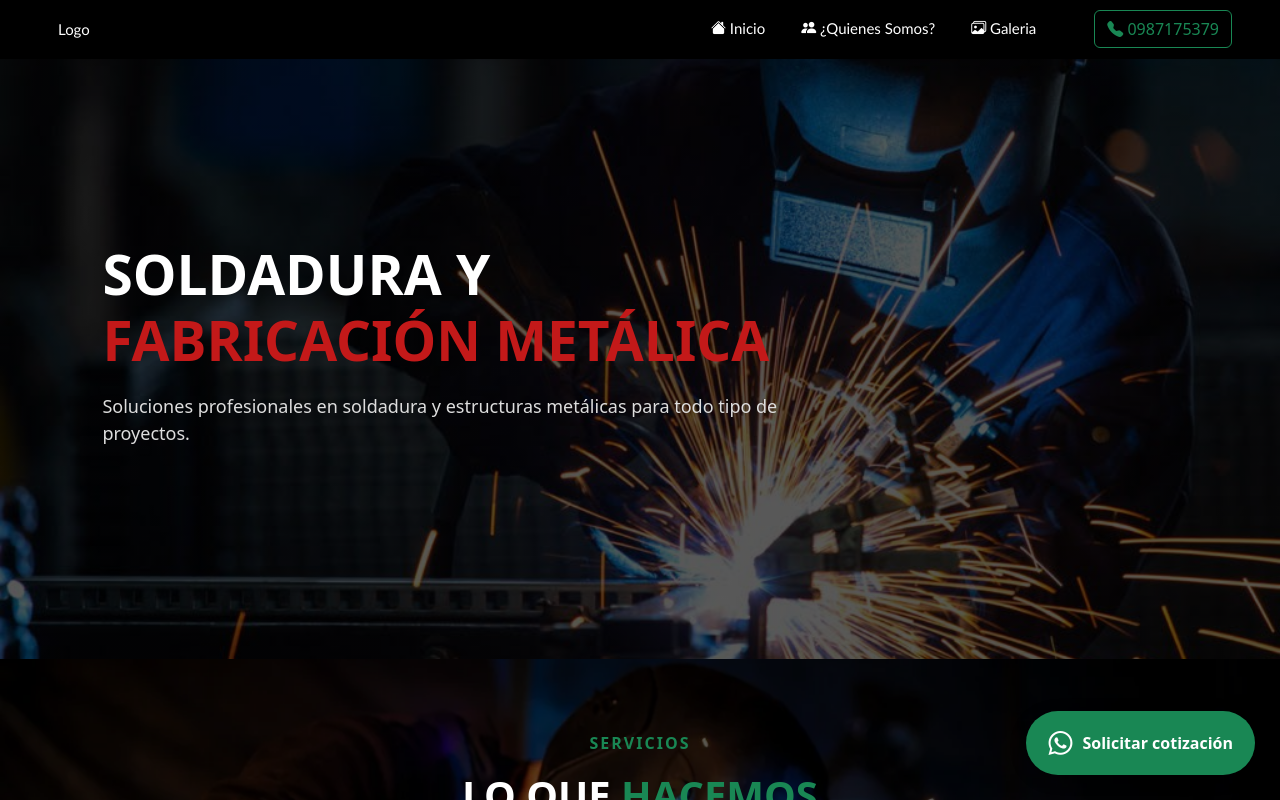
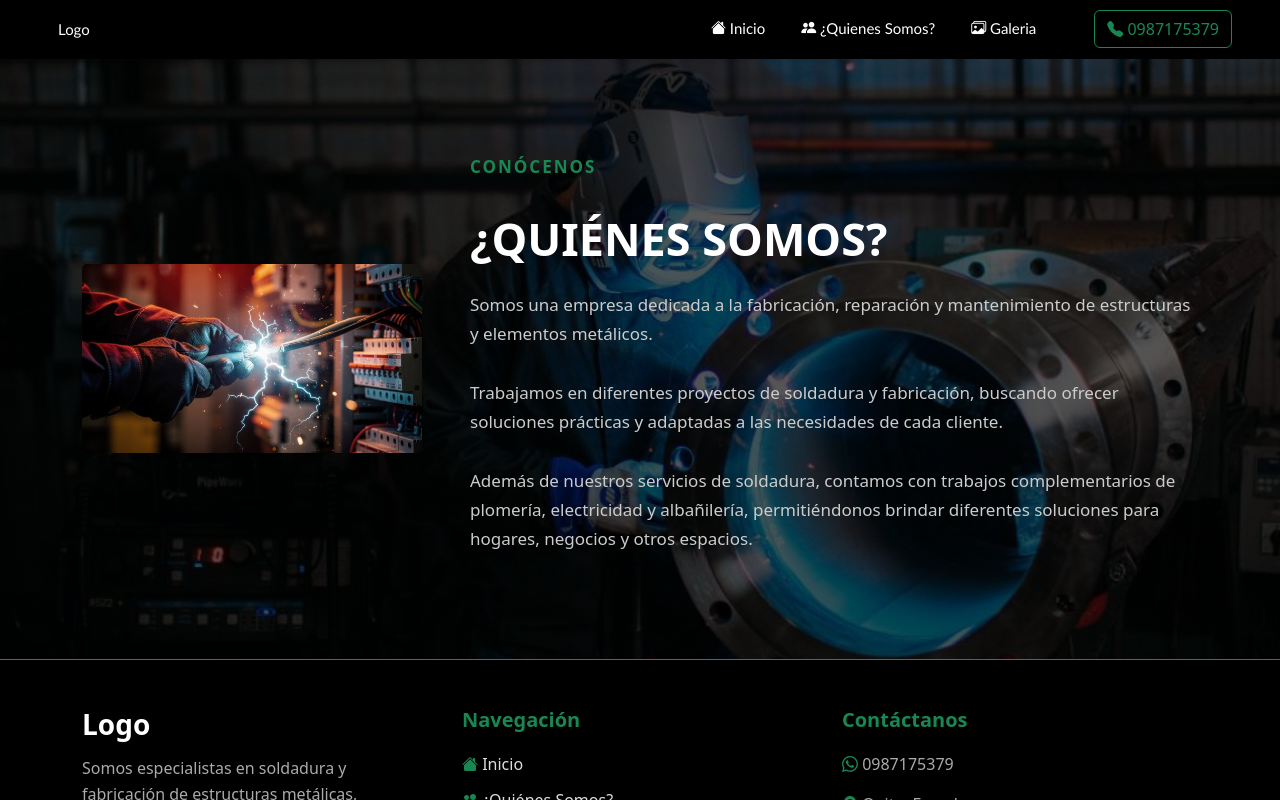
Before and after one commit to LeonardoGBM/soldadura, a React (Vite) app: page /qsomos in a window 1280 px wide. Shown: the top 800 px of the page. Built offline with nearby package versions, Linux system fonts and the light colour scheme.

Commit message:
feat:qsomos

```diff
--- a/src/App.jsx
+++ b/src/App.jsx
@@ -3,13 +3,14 @@ import './App.css'
 import Navbar from './parts/navbar'
 import Footer from './parts/footer'
 import Inicio from './pages/inicio'
+import Qsomos from './pages/qsomos'
 function App() {
 
   return (
     <>
    <Navbar/>
     <main className="flex-grow-1">
-        <Inicio/>
+        <Qsomos/>
     </main>
    <Footer/>
     </>
--- a/src/pages/inicio.jsx
+++ b/src/pages/inicio.jsx
@@ -1,7 +1,6 @@
 import React from 'react'
 import './inicio.css'
 const Inicio = () => {
-
 
     return (
         <div>
--- /dev/null
+++ b/src/pages/qsomos.css
@@ -0,0 +1,46 @@
+.hero {
+    min-height: 600px;
+
+    background-image:
+        linear-gradient(rgba(0, 0, 0, 0.65),
+            rgba(0, 0, 0, 0.65)),
+        url('../assets/qs.jpg');
+
+    background-size: cover;
+    background-position: center;
+
+    display: flex;
+    align-items: center;
+}
+
+.imagen-qsomos {
+    width: 100%;
+    border-radius: 5px;
+}
+
+.texto-qsomos h1 {
+    font-size: 45px;
+    font-weight: bold;
+    margin-bottom: 25px;
+}
+
+.texto-qsomos h1::first-letter {
+    color: white;
+}
+
+.texto-qsomos p {
+    color: #ccc;
+    font-size: 17px;
+    line-height: 1.7;
+}
+
+.subtitulo {
+    color: #198754 !important;
+    font-weight: bold;
+    letter-spacing: 2px;
+    margin-bottom: 10px;
+}
+
+.titulo {
+    color: white;
+}
--- /dev/null
+++ b/src/pages/qsomos.jsx
@@ -0,0 +1,42 @@
+import React from 'react'
+import './qsomos.css'
+import electri from '../assets/electri.jpg'
+const Qsomos = () => {
+    return (
+        <div>
+            <main>
+                <section className="hero">
+                    <div className="container">
+                        <div className="row align-items-center g-5">
+                            <div className="col-md-4">
+                                <img src={electri} alt="Trabajo de electricidad" className="img-fluid imagen-qsomos"
+                                />
+                            </div>
+                            <div className="col-md-8 texto-qsomos">
+                                <p className="subtitulo">CONÓCENOS</p>
+                                <h1 className='titulo'>¿QUIÉNES SOMOS?</h1>
+                                <p>
+                                    Somos una empresa dedicada a la fabricación, reparación
+                                    y mantenimiento de estructuras y elementos metálicos.
+                                </p>
+                                <p>
+                                    Trabajamos en diferentes proyectos de soldadura y
+                                    fabricación, buscando ofrecer soluciones prácticas y
+                                    adaptadas a las necesidades de cada cliente.
+                                </p>
+                                <p>
+                                    Además de nuestros servicios de soldadura, contamos con
+                                    trabajos complementarios de plomería, electricidad y
+                                    albañilería, permitiéndonos brindar diferentes soluciones
+                                    para hogares, negocios y otros espacios.
+                                </p>
+                            </div>
+                        </div>
+                    </div>
+                </section>
+            </main>
+        </div>
+    )
+}
+
+export default Qsomos
```
Also changed, not shown: src/assets/qs.jpg (added).
